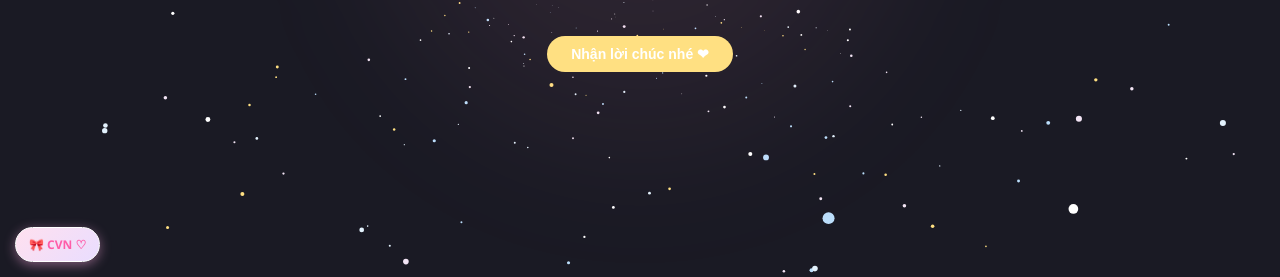
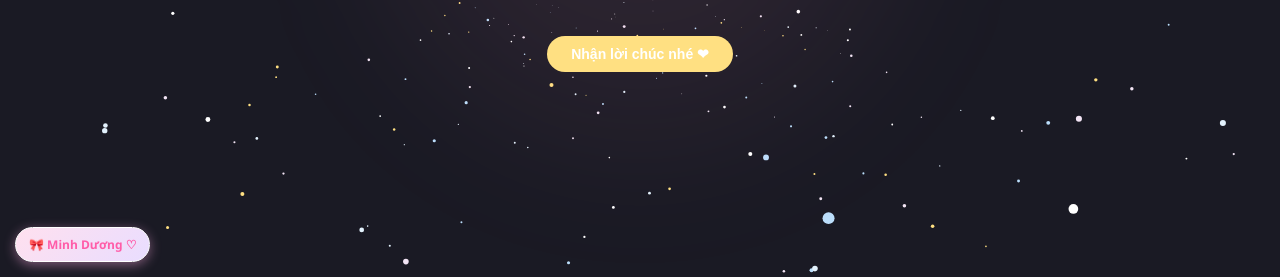
Before and after one commit to NguyenDuongEdu/20-10-vui-ve-lon-dang-iu, a plain HTML site: page index.html in a window 1280 px wide. Shown: the part 523-800 px from the top of the page. Drawn offline with Linux system fonts and the light colour scheme.

Commit message:
Update index.html

```diff
--- a/index.html
+++ b/index.html
@@ -173,7 +173,7 @@
     </div>
   </section>
 
-  <a class="facebook-link" href="https://www.facebook.com/nguyen.duong.660508/" target="_blank" rel="noopener noreferrer"> 🎀 CVN ♡ </a>
+  <a class="facebook-link" href="https://www.facebook.com/nguyen.duong.660508/" target="_blank" rel="noopener noreferrer"> 🎀 Minh Dương ♡ </a>
 
   <canvas id="confetti"></canvas>
 
```
